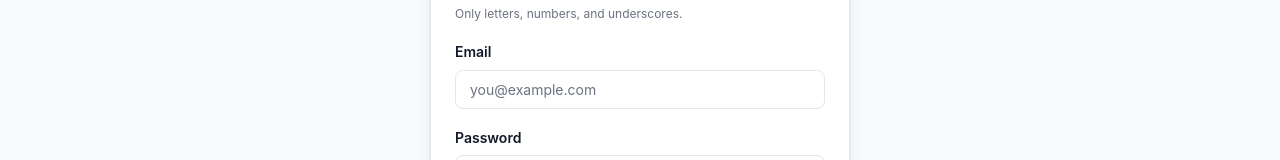
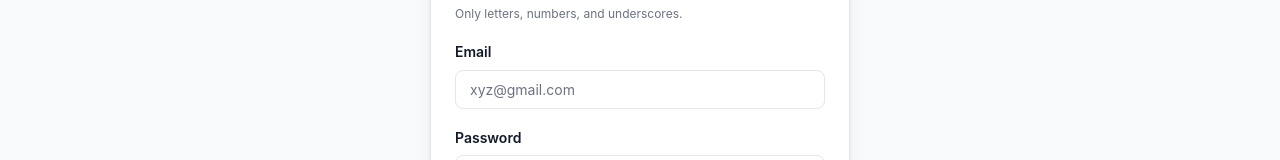
Before and after one commit to foreverjaat/link-hub, a React (Vite) app in the folder client/: page /register in a window 1280 px wide. Shown: the part 430-590 px from the top of the page. Built offline with nearby package versions, Linux system fonts and the light colour scheme; no server answers.

Commit message:
Update Register.jsx

```diff
--- a/client/src/pages/Register.jsx
+++ b/client/src/pages/Register.jsx
@@ -64,7 +64,7 @@ export default function Register() {
 
           <div className="form-group">
             <label className="form-label">Email</label>
-            <input name="email" type="email" className="form-input" placeholder="you@example.com" value={form.email} onChange={handleChange} required />
+            <input name="email" type="email" className="form-input" placeholder="xyz@gmail.com" value={form.email} onChange={handleChange} required />
           </div>
 
           <div className="form-group">
```
